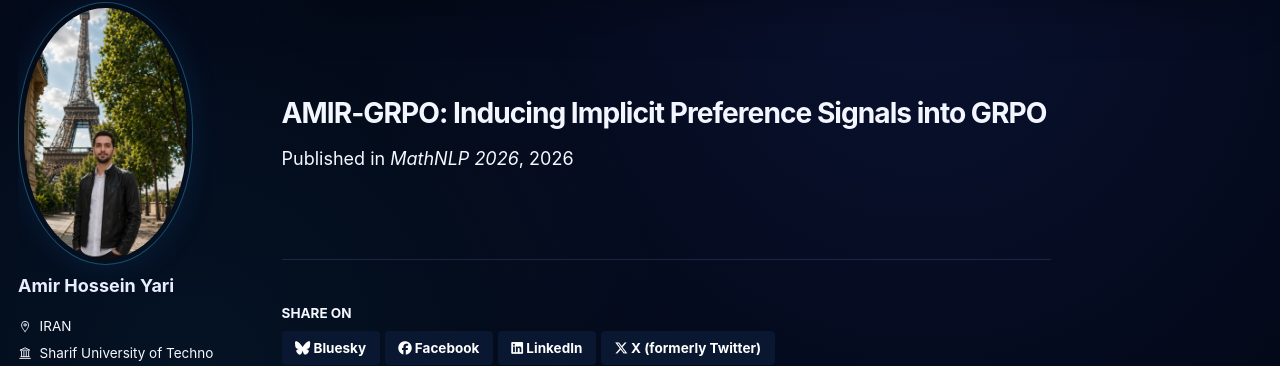
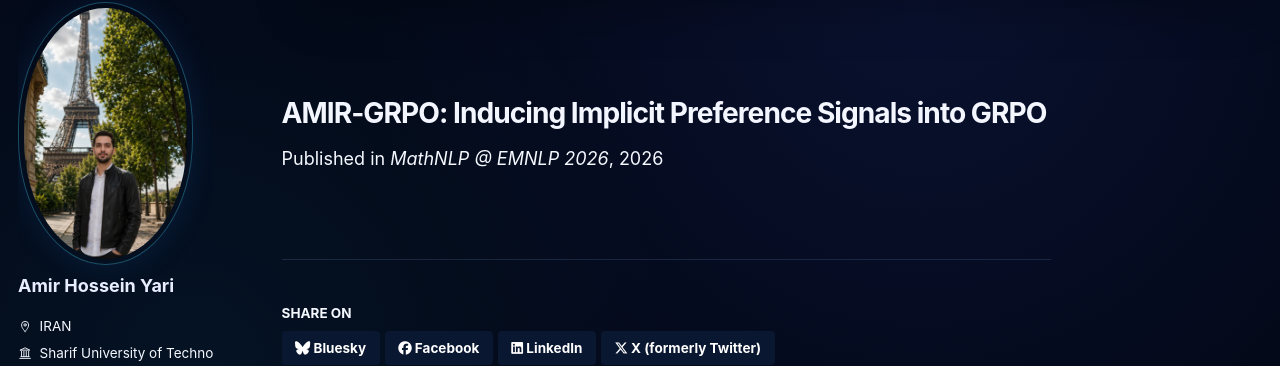
Before and after one commit to AmirHosseinYari2002/AmirHosseinYari2002.github.io, a Jekyll site: the page built from _publications/2026-AMIR-GRPO.md, in a window 1280 px wide. Shown: the part 104-470 px from the top of the page. Built offline with Jekyll 4.4.1, drawn with Linux system fonts in a browser that asks for light colours; a script that is not in the unit is left out.

Commit message:
Refine MathNLP acceptance wording

```diff
--- a/_data/news.yaml
+++ b/_data/news.yaml
@@ -1,5 +1,5 @@
 - date: 2026-09-06
-  description: 'Our paper, "AMIR-GRPO: Inducing Implicit Preference Signals into GRPO," has been accepted to MathNLP 2026, co-located with EMNLP 2026.'
+  description: "Paper accepted at MathNLP @ EMNLP 2026"
 - date: 2026-04-06
   description: "2 Papers accepted at ACL 2026"
 - date: 2025-05-16
--- a/_data/publication_venues.yml
+++ b/_data/publication_venues.yml
@@ -8,7 +8,7 @@ acl:
   wordmark: false
 
 mathnlp:
-  label: "MathNLP"
+  label: "MathNLP @ EMNLP 2026"
   preprint: false
   wordmark: false
 
--- a/_publications/2026-AMIR-GRPO.md
+++ b/_publications/2026-AMIR-GRPO.md
@@ -1,9 +1,9 @@
 ---
 title: "AMIR-GRPO: Inducing Implicit Preference Signals into GRPO"
 year: 2026
-date: 2026-09-06
+date: 2026-02-01
 authors: "<u>Amir Hossein Yari</u>, Fajri Koto"
-venue: "MathNLP 2026"
+venue: "MathNLP @ EMNLP 2026"
 venue_id: "mathnlp"
 location: "Budapest, Hungary"
 paper_url: "https://arxiv.org/abs/2601.03661"
```
